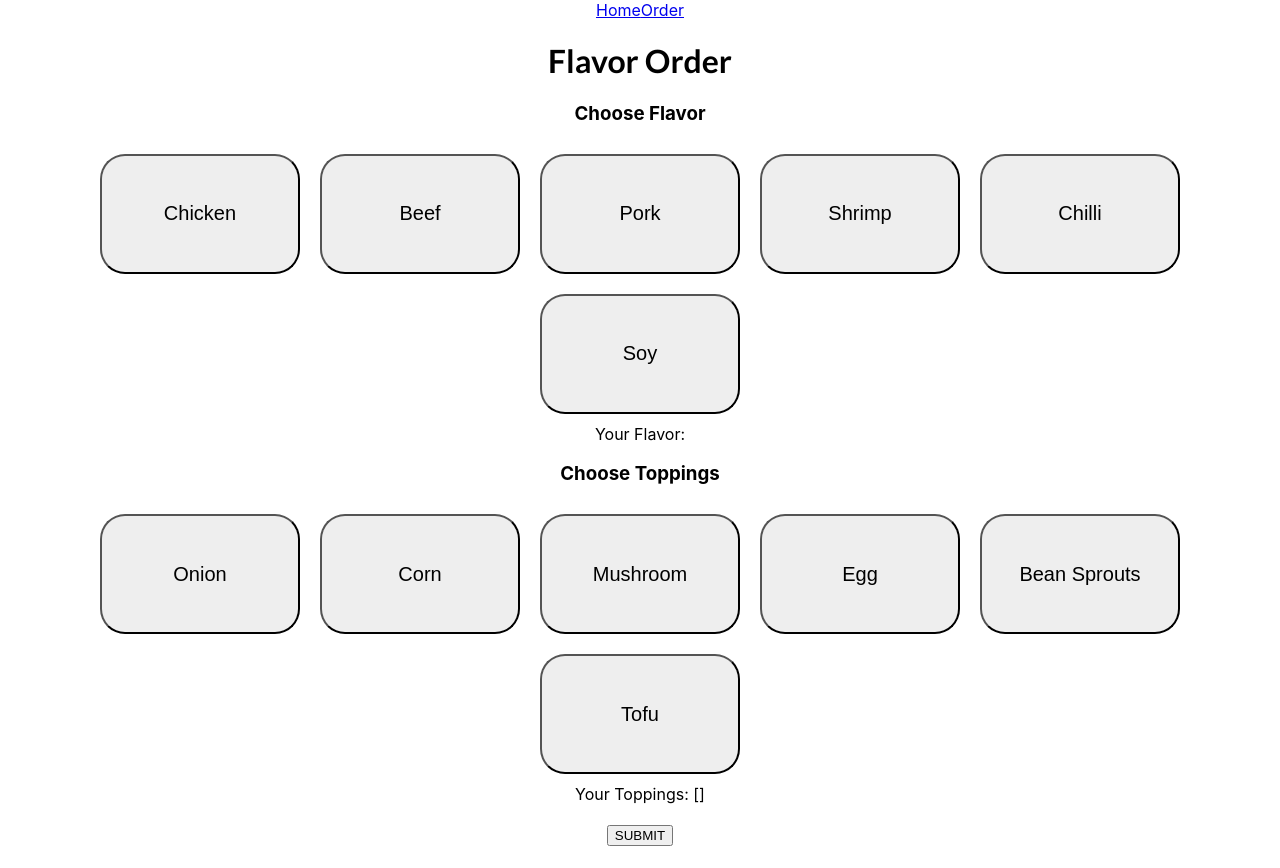
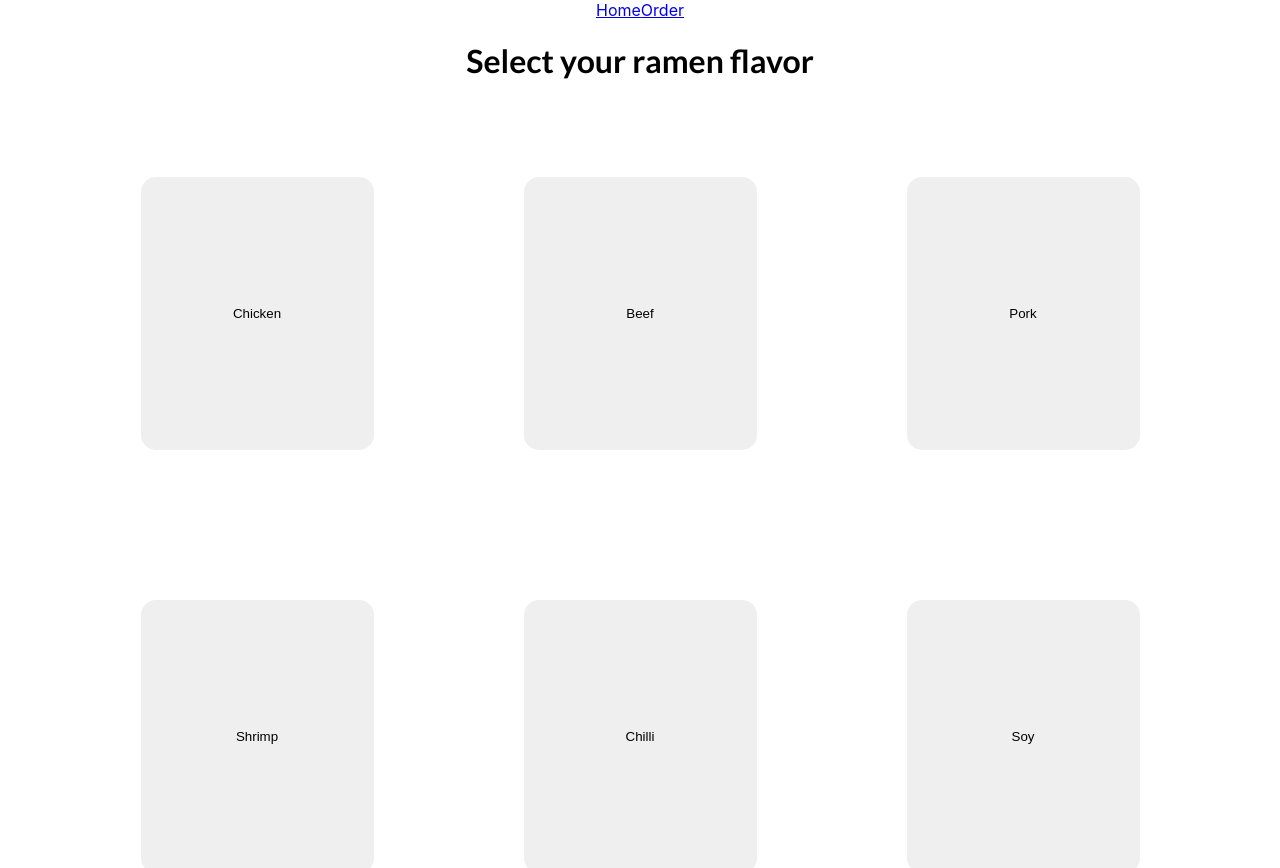
Before and after one commit to notwaltervilla/Cup-Noodle-React-App, a React (Create React App) app in the folder cup-noodle-app/: page /order in a window 1280 px wide. Shown: the top 868 px of the page. Before the commit the page ends 846 px from the top, so only its background shows below. Built offline with nearby package versions, Linux system fonts and the light colour scheme.

Commit message:
Implemented basic UI for the order sequence. Not sure if it is able to send an order, but nothing is breaking. Needs to be improved.

```diff
--- a/cup-noodle-app/src/App.js
+++ b/cup-noodle-app/src/App.js
@@ -1,17 +1,33 @@
 import "./App.css";
-import React from "react";
+import React, {useState} from "react";
 import HomePage from "./pages/HomePage";
 import OrderPage from "./pages/OrderPage";
 import { BrowserRouter, Route, Routes } from "react-router-dom";
 import NavBar from "./components/NavBar";
+import FlavorPage from "./pages/FlavorPage";
+import ToppingsPage from "./pages/ToppingsPage";
 
 function App() {
+
+  // const [flavor, setFlavor] = useState("None");
+  // from FlavorPage.js
+  const [flavor, setFlavor] = useState(() => {
+    return null;
+  });
+  const updateFlavor = (selection) => {
+    setFlavor((prevFlavor) => selection);
+};
+
   return (
     <div className="App">
       <NavBar/>
       <Routes>
         <Route path="/" element={<HomePage />} />
         <Route path="/order" element={<OrderPage />} />
+        {/* This is just to build out the UI */}
+        <Route path="/order/flavor" element={<FlavorPage />} />
+        <Route path="/order/toppings" element={<ToppingsPage flavor={flavor} />} />
+
       </Routes>
     </div>
   );
--- a/cup-noodle-app/src/components/SelectableButton.js
+++ b/cup-noodle-app/src/components/SelectableButton.js
@@ -2,26 +2,26 @@
 
 import React, { useState } from "react";
 
-const SelectableButton = ({ children, value, action, isActive }) => {
-  var style = {
-    color: "888888",
-    backgroundColor: isActive ? "#cccccc" : "#eeeeee",
-    width: 200,
-    height: 120,
-    margin: "10px",
-    padding: "auto",
-    borderRadius: "25px",
-    flex: 1,
-    justifyContent: "flex-start",
-    alignItems: "stretch",
-    flexDirection: "column",
-    fontSize: "20px",
-  };
+const SelectableButton = ({style, children, value, action, isActive }) => {
+  // var style = {
+  //   color: "888888",
+  //   backgroundColor: isActive ? "#cccccc" : "#eeeeee",
+  //   width: 200,
+  //   height: 120,
+  //   margin: "10px",
+  //   padding: "auto",
+  //   borderRadius: "25px",
+  //   flex: 1,
+  //   justifyContent: "flex-start",
+  //   alignItems: "stretch",
+  //   flexDirection: "column",
+  //   fontSize: "20px",
+  // };
 
   return (
     <>
       <button
-        style={style}
+        className={style}
         onClick={() => {
           action();
         }}
--- a/cup-noodle-app/src/index.css
+++ b/cup-noodle-app/src/index.css
@@ -137,3 +137,45 @@ p {
 .navbar {
   align-items: flex-start;
 }
+
+.flavor-parent-structure {
+  /* display: flex; */
+  flex-wrap: wrap;
+}
+
+.flavor-child-structure {
+/* Rectangle 10 */
+
+width: 233px;
+height: 273px;
+
+flex: 1 0 21%;
+margin: 75px;
+/* height: 100px; */
+left: 149px;
+top: 314px;
+/* box-sizing: border-box; */
+border-radius: 15px;
+border: 0px solid #000000;
+
+
+}
+
+.flavor-child-structure:focus {
+  /* Rectangle 10 */
+
+  width: 233px;
+  height: 273px;
+
+  flex: 1 0 21%; /* explanation below */
+  margin: 75px;
+  /* height: 100px; */
+
+  left: 149px;
+  top: 314px;
+
+  box-sizing: border-box;
+  border-radius: 15px;
+  border: 1px solid #000000;
+
+  }
--- /dev/null
+++ b/cup-noodle-app/src/pages/FlavorPage.js
@@ -0,0 +1,55 @@
+import React, {useState} from 'react'
+import Button from '../components/Button.js'
+import OrderPage from './OrderPage.js'
+import SelectableButton from '../components/SelectableButton'
+import {Link } from "react-router-dom";
+
+
+const FlavorPage = ({setFlavor, flavor, updateFlavor}) => {
+
+    const style = "flavor-options";
+    const flavorList = ["Chicken", "Beef", "Pork", "Shrimp", "Chilli", "Soy"];
+
+    /* These two functions were moved into App.js
+
+    const [flavor, setFlavor] = useState(() => {
+        return null;
+    });
+
+    const updateFlavor = (selection) => {
+        setFlavor((prevFlavor) => selection);
+    };
+
+    */
+
+    return (
+        <div className="flavor-parent-structure">
+            <h1> Select your ramen flavor </h1>
+            {flavorList.map((item) => {
+            return (
+                <SelectableButton
+                    style="flavor-child-structure"
+                    key={item}
+                    action={() => {
+                        updateFlavor(item);
+                    }}
+                    isActive={flavor === item}
+                >
+                {item}
+                </SelectableButton>
+            );
+            })}
+            {/* <SelectableButton style="flavor-options"/>
+            <SelectableButton style="flavor-options"/>
+            <SelectableButton style="flavor-options"/>
+            <SelectableButton style="flavor-options"/> */}
+
+            <br />
+            <span> Your Flavor: {flavor}</span>
+
+            <Link to="/order/toppings" > <Button color="#A51919" text="Next"/> </Link>
+        </div>
+    )
+}
+
+export default FlavorPage
--- a/cup-noodle-app/src/pages/OrderPage.js
+++ b/cup-noodle-app/src/pages/OrderPage.js
@@ -2,6 +2,7 @@
 
 import React, { useState } from "react";
 import SelectableButton from "../components/SelectableButton";
+import FlavorPage from "../pages/FlavorPage";
 
 const OrderPage = () => {
   const flavorList = ["Chicken", "Beef", "Pork", "Shrimp", "Chilli", "Soy"];
@@ -47,12 +48,13 @@ const OrderPage = () => {
 
   return (
     <>
-      <h1>Flavor Order</h1>
+      {/* <h1>Flavor Order</h1>
 
       <h3>Choose Flavor</h3>
       {flavorList.map((item) => {
         return (
           <SelectableButton
+            style="flavor-child-structure"
             key={item}
             action={() => {
               updateFlavor(item);
@@ -64,9 +66,9 @@ const OrderPage = () => {
         );
       })}
       <br />
-      <span>Your Flavor: {flavor}</span>
+      <span>Your Flavor: {flavor}</span> */}
 
-      <h3>Choose Toppings</h3>
+      {/* <h3>Choose Toppings</h3>
       {toppingsList.map((item) => {
         return (
           <SelectableButton
@@ -91,8 +93,9 @@ const OrderPage = () => {
         }
       >
         SUBMIT
-      </button>
-    </>
+      </button> */}
+      <FlavorPage setFlavor={setFlavor} flavor={flavor} updateFlavor={updateFlavor}/>
+      </>
   );
 };
 
--- /dev/null
+++ b/cup-noodle-app/src/pages/ToppingsPage.js
@@ -0,0 +1,79 @@
+import React, {useState} from 'react'
+import Button from '../components/Button.js'
+import OrderPage from './OrderPage.js'
+import SelectableButton from '../components/SelectableButton'
+import {Link } from "react-router-dom";
+import FlavorPage from "./FlavorPage"
+
+const ToppingsPage = ({flavor}) => {
+    const toppingsList = [
+        "Onion",
+        "Corn",
+        "Mushroom",
+        "Egg",
+        "Bean Sprouts",
+        "Tofu",
+      ];
+
+    const [toppings, setToppings] = useState(() => {
+        return [];
+      });
+
+    const updateToppings = (topping) => {
+        setToppings((prevToppings) =>
+          prevToppings.indexOf(topping) === -1
+            ? [...prevToppings, topping]
+            : prevToppings.filter((item) => item !== topping)
+        );
+      };
+
+    const submitOrder = (order) => {
+    console.log(JSON.stringify(order));
+    fetch("https://cupnoodle-api.herokuapp.com/order", {
+        method: "POST",
+        headers: {
+        "Content-Type": "application/json",
+        },
+        body: JSON.stringify(order),
+    });
+    };
+
+    return (
+        <div className="flavor-parent-structure">
+            <h3>Choose Toppings</h3>
+                {toppingsList.map((item) => {
+                    return (
+                        <SelectableButton
+                        key={item}
+                        action={() => {
+                        updateToppings(item);
+                    }}
+                        isActive={toppings.indexOf(item) !== -1}>
+                        {item}
+                        </SelectableButton>
+                    );
+                })}
+            <br />
+            <span>Your Toppings: {JSON.stringify(toppings)}</span>
+            <br />
+            <br />
+            {/* <button
+                onClick={() =>
+                submitOrder({ mode: 0, flavor: flavor, toppings: toppings })
+                }
+            >
+            SUBMIT
+            </button> */}
+
+            <Button
+                text="Submit"
+                onClick={ () =>
+                    submitOrder({ mode: 0, flavor: flavor, toppings: toppings })
+                }
+            />
+        </div>
+    )
+
+}
+
+export default ToppingsPage
```
Also changed, not shown: cup-noodle-app/src/imgs/flavor-icon.png (added), cup-noodle-app/src/pages/HomePage.js (line endings or trailing spaces), 1 other file (tests, documents, lock files or other folders).
